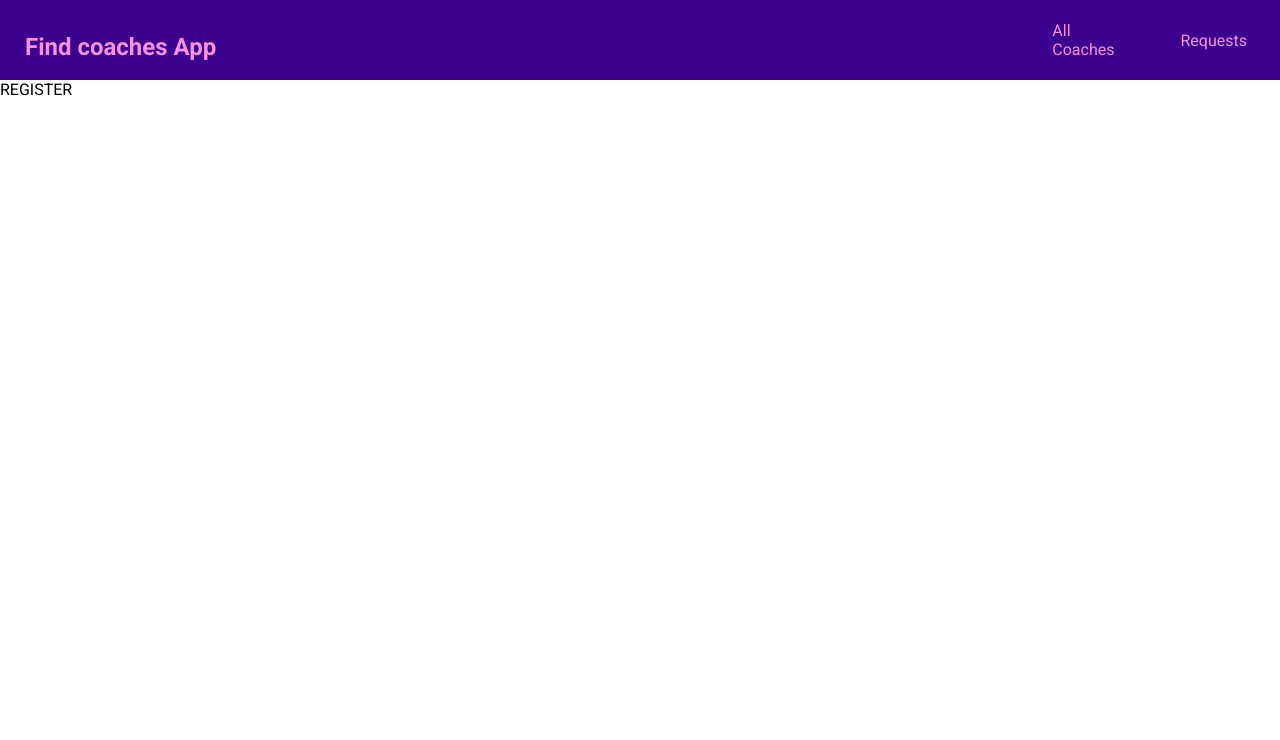
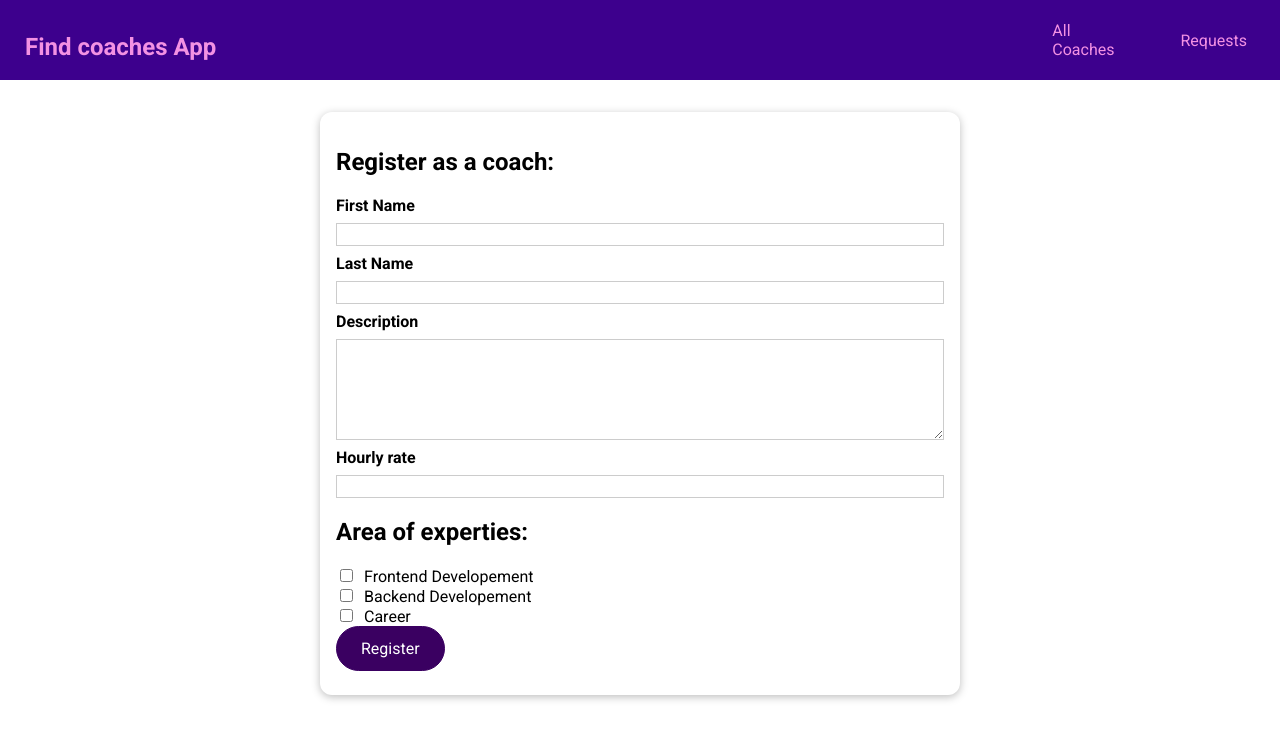
Before and after one commit to Habibsultani/Find, a Vue app: page /register in a window 1280 px wide. Shown: the top 740 px of the page. Built offline with nearby package versions, Linux system fonts and the light colour scheme.

Commit message:
add Vuex and form validation

```diff
--- /dev/null
+++ b/src/component/coache/coacheForm.vue
@@ -0,0 +1,213 @@
+<template>
+  <form @submit.prevent="submitData">
+    <div class="form-control" :class="{ invalid: !firstname.isValid }">
+      <label for="firstname">First Name</label>
+      <input
+        type="text"
+        id="firstname"
+        v-model.trim="firstname.val"
+        @blur="clearValidity('firstname')"
+      />
+      <p v-if="!firstname.isValid">Your name is required.</p>
+    </div>
+    <div class="form-control" :class="{ invalid: !lastname.isValid }">
+      <label for="lasttname">Last Name</label>
+      <input
+        type="text"
+        id="lasttname"
+        v-model.trim="lastname.val"
+        @blur="clearValidity('lastname')"
+      />
+      <p v-if="!lastname.isValid">Your last name is required.</p>
+    </div>
+    <div class="form-control" :class="{ invalid: !description.isValid }">
+      <label for="description">Description</label>
+      <textarea
+        id="description"
+        rows="5"
+        v-model.trim="description.val"
+        @blur="clearValidity('description')"
+      ></textarea>
+      <p v-if="!description.isValid">Description should not be empty.</p>
+    </div>
+    <div class="form-control" :class="{ invalid: !HourlyRate.isValid }">
+      <label for="rate">Hourly rate</label>
+      <input
+        type="number"
+        id="rate"
+        v-model.number="HourlyRate.val"
+        @blur="clearValidity('HourlyRate')"
+      />
+      <p v-if="!HourlyRate.isValid">Rate should not be empty</p>
+    </div>
+    <div class="form-control" :class="{ invalid: !areaExperties.isValid }">
+      <h2>Area of experties:</h2>
+      <div>
+        <input
+          type="checkbox"
+          id="frontend"
+          value="frontend"
+          v-model="areaExperties.val"
+          @blur="clearValidity('areaExperties')"
+        />
+        <label for="frontend">Frontend Developement</label>
+      </div>
+      <div>
+        <input
+          type="checkbox"
+          id="backend"
+          value="backend"
+          v-model="areaExperties.val"
+          @blur="clearValidity('areaExperties')"
+        />
+        <label for="backend">Backend Developement</label>
+      </div>
+      <div>
+        <input
+          type="checkbox"
+          id="career"
+          value="career"
+          v-model="areaExperties.val"
+          @blur="clearValidity('areaExperties')"
+        />
+        <label for="career">Career</label>
+      </div>
+      <p v-if="!areaExperties.isValid">Please chosse at least one optoin.</p>
+      <p v-if="!formisValid">Please correct the above error and try again.</p>
+      <base-button>Register</base-button>
+    </div>
+  </form>
+</template>
+
+<script>
+export default {
+  emits: ['save-data'],
+  data() {
+    return {
+      firstname: {
+        val: '',
+        isValid: true,
+      },
+      lastname: {
+        val: '',
+        isValid: true,
+      },
+      description: {
+        val: '',
+        isValid: true,
+      },
+      HourlyRate: {
+        val: null,
+        isValid: true,
+      },
+      areaExperties: {
+        val: [],
+        isValid: true,
+      },
+      formisValid: true,
+    };
+  },
+
+  methods: {
+    formValidation() {
+      if (this.firstname.val === '') {
+        this.firstname.isValid = false;
+        this.formisValid = false;
+      }
+      if (this.lastname.val === '') {
+        this.lastname.isValid = false;
+        this.formisValid = false;
+      }
+      if (this.description.val === '') {
+        this.description.isValid = false;
+        this.formisValid = false;
+      }
+      if (!this.HourlyRate.val || this.HourlyRate < 0) {
+        this.HourlyRate.isValid = false;
+        this.formisValid = false;
+      }
+      if (this.areaExperties.val.length === 0) {
+        this.areaExperties.isValid = false;
+        this.formisValid = false;
+      }
+    },
+    clearValidity(input) {
+      this[input].isValid = true;
+    },
+    submitData() {
+      this.formValidation();
+      if (!this.formisValid) {
+        return;
+      } else {
+        const dataForm = {
+          name: this.firstname.val,
+          last: this.lastname.val,
+          des: this.description.val,
+          rate: this.HourlyRate.val,
+          areaEx: this.areaExperties.val,
+        };
+        console.log(dataForm);
+
+        this.$emit('save-data', dataForm);
+      }
+    },
+  },
+};
+</script>
+
+<style scoped>
+.form-control {
+  margin: 0.5rem 0;
+}
+
+label {
+  font-weight: bold;
+  display: block;
+  margin-bottom: 0.5rem;
+}
+
+input[type='checkbox'] + label {
+  font-weight: normal;
+  display: inline;
+  margin: 0 0 0 0.5rem;
+}
+
+input,
+textarea {
+  display: block;
+  width: 100%;
+  border: 1px solid #ccc;
+  font: inherit;
+}
+
+input:focus,
+textarea:focus {
+  background-color: #f0e6fd;
+  outline: none;
+  border-color: #3d008d;
+}
+
+input[type='checkbox'] {
+  display: inline;
+  width: auto;
+  border: none;
+}
+
+input[type='checkbox']:focus {
+  outline: #3d008d solid 1px;
+}
+
+h3 {
+  margin: 0.5rem 0;
+  font-size: 1rem;
+}
+
+.invalid label {
+  color: red;
+}
+
+.invalid input,
+.invalid textarea {
+  border: 1px solid red;
+}
+</style>
--- a/src/pages/coaches/CoachesRegistration.vue
+++ b/src/pages/coaches/CoachesRegistration.vue
@@ -1,3 +1,24 @@
-<template>REGISTER</template>
+<template>
+  <section>
+    <base-card>
+      <h2>Register as a coach:</h2>
+      <coache-form @save-data="saveData"></coache-form>
+    </base-card>
+  </section>
+</template>
 
-<script></script>
+<script>
+import coacheForm from '../../component/coache/coacheForm.vue';
+
+export default {
+  components: {
+    coacheForm,
+  },
+  methods: {
+    saveData(data) {
+      this.$store.dispatch('coaches/registerCoach', data);
+      this.$router.replace('/coaches');
+    },
+  },
+};
+</script>
--- a/src/pages/coaches/coachesList.vue
+++ b/src/pages/coaches/coachesList.vue
@@ -6,7 +6,9 @@
     <base-card>
       <div class="controls">
         <base-button class="outline">Refres</base-button>
-        <base-button link to="/register">Register as a coache</base-button>
+        <base-button v-if="!isCoache" link to="/register"
+          >Register as a coache</base-button
+        >
       </div>
       ALL COACHES
       <ul>
@@ -46,6 +48,9 @@ export default {
   },
 
   computed: {
+    isCoache() {
+      return this.$store.getters['coaches/isCoache'];
+    },
     coachesDatas() {
       const coaches = this.$store.getters['coaches/coaches'];
       return coaches.filter((coach) => {
--- a/src/store/index.js
+++ b/src/store/index.js
@@ -5,6 +5,16 @@ const store = createStore({
   modules: {
     coaches: coachesModule,
   },
+  state() {
+    return {
+      userId: 'c3',
+    };
+  },
+  getters: {
+    UserID(state) {
+      return state.userId;
+    },
+  },
 });
 
 export default store;
--- a/src/store/modules/coaches/action.js
+++ /dev/null
@@ -1 +0,0 @@
-export default {};
--- /dev/null
+++ b/src/store/modules/coaches/actions.js
@@ -0,0 +1,14 @@
+export default {
+  registerCoach(context, data) {
+    const dataSave = {
+      id: context.rootGetters.userId,
+      firstName: data.name,
+      lastName: data.last,
+      areas: data.areaEx,
+      description: data.des,
+      hourlyRate: data.rate,
+    };
+
+    context.commit('registerCoach', dataSave);
+  },
+};
--- a/src/store/modules/coaches/getters.js
+++ b/src/store/modules/coaches/getters.js
@@ -6,4 +6,10 @@ export default {
   hasCoaches(state) {
     return state.coaches && state.coaches.length > 0;
   },
+
+  isCoache(_, getters, _2, rootGetters) {
+    const coaches = getters.coaches;
+    const userId = rootGetters.userId;
+    return coaches.some((coach) => coach.id === userId);
+  },
 };
--- a/src/store/modules/coaches/mutation.js
+++ /dev/null
@@ -1 +0,0 @@
-export default {};
--- /dev/null
+++ b/src/store/modules/coaches/mutations.js
@@ -0,0 +1,5 @@
+export default {
+  registerCoach(state, payload) {
+    state.coaches.push(payload);
+  },
+};
```
Also changed, not shown: src/store/modules/coaches/index.js (+4 -4 lines).
